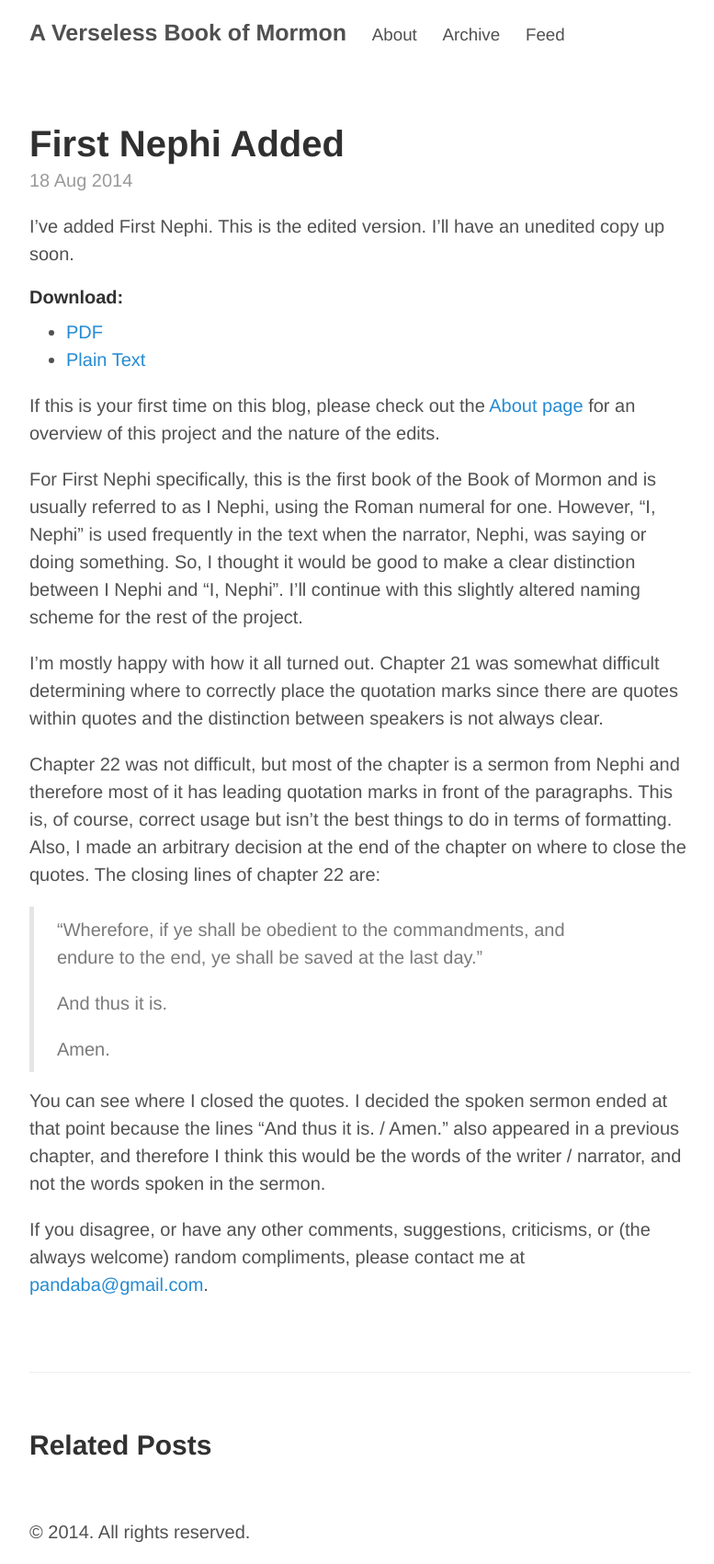
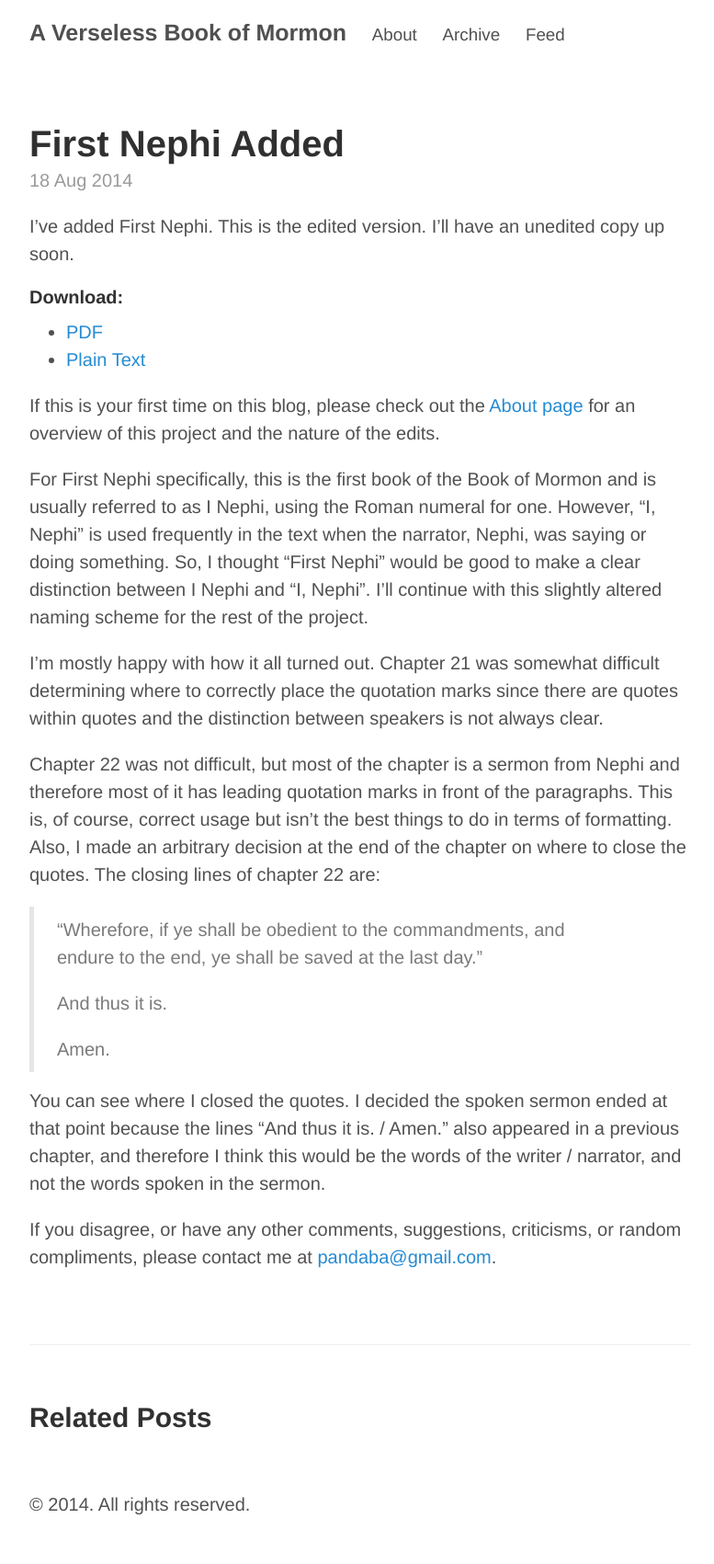
Before and after one commit to honestcoyote/honestcoyote.github.io, a Jekyll site: the page built from _posts/2014-08-18-First-Nephi-Added.md, in a window 1280 px wide. Shown: the whole page at 92% size, without its empty margins (248-1025 px from the left). Built offline with Jekyll 4.4.1, drawn with Linux system fonts in a browser that asks for light colours; Markdown is read by kramdown in place of the engine named in the settings; after the commit the page ends 1671 px from its top, so only the background shows below that.

Commit message:
minor edit

```diff
--- a/_posts/2014-08-18-First-Nephi-Added.md
+++ b/_posts/2014-08-18-First-Nephi-Added.md
@@ -12,7 +12,7 @@
 
 If this is your first time on this blog, please check out the [About page](http://honestcoyote.github.io/about/) for an overview of this project and the nature of the edits.
 
-For First Nephi specifically, this is the first book of the Book of Mormon and is usually referred to as I Nephi, using the Roman numeral for one. However, "I, Nephi" is used frequently in the text when the narrator, Nephi, was saying or doing something. So, I thought it would be good to make a clear distinction between I Nephi and "I, Nephi". I'll continue with this slightly altered naming scheme for the rest of the project.
+For First Nephi specifically, this is the first book of the Book of Mormon and is usually referred to as I Nephi, using the Roman numeral for one. However, "I, Nephi" is used frequently in the text when the narrator, Nephi, was saying or doing something. So, I thought "First Nephi" would be good to make a clear distinction between I Nephi and "I, Nephi". I'll continue with this slightly altered naming scheme for the rest of the project.
 
 I'm mostly happy with how it all turned out. Chapter 21 was somewhat difficult determining where to correctly place the quotation marks since there are quotes within quotes and the distinction between speakers is not always clear.
 
@@ -26,4 +26,4 @@
 
 You can see where I closed the quotes. I decided the spoken sermon ended at that point because the lines "And thus it is. / Amen." also appeared in a previous chapter, and therefore I think this would be the words of the writer / narrator, and not the words spoken in the sermon.
 
-If you disagree, or have any other comments, suggestions, criticisms, or (the always welcome) random compliments, please contact me at [pandaba@gmail.com](mailto:pandaba@gmail.com).
+If you disagree, or have any other comments, suggestions, criticisms, or random compliments, please contact me at [pandaba@gmail.com](mailto:pandaba@gmail.com).
```
